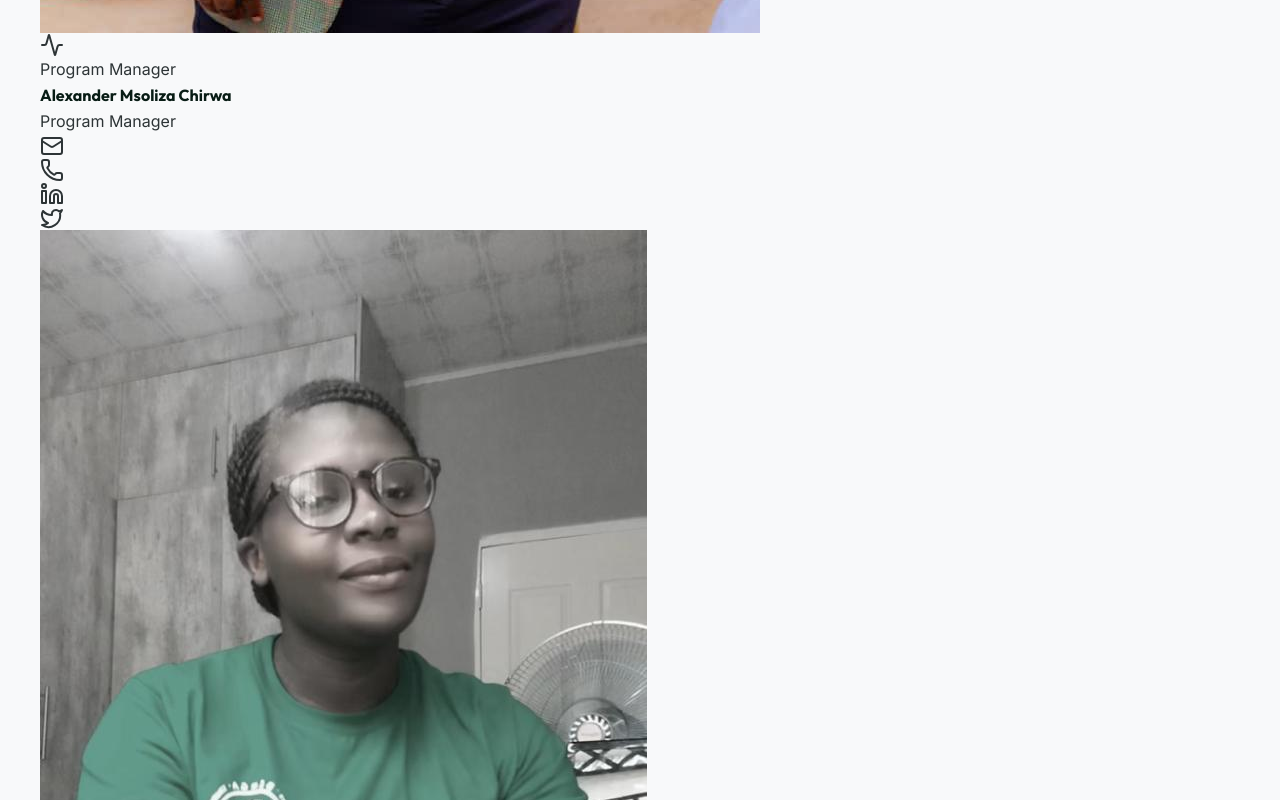
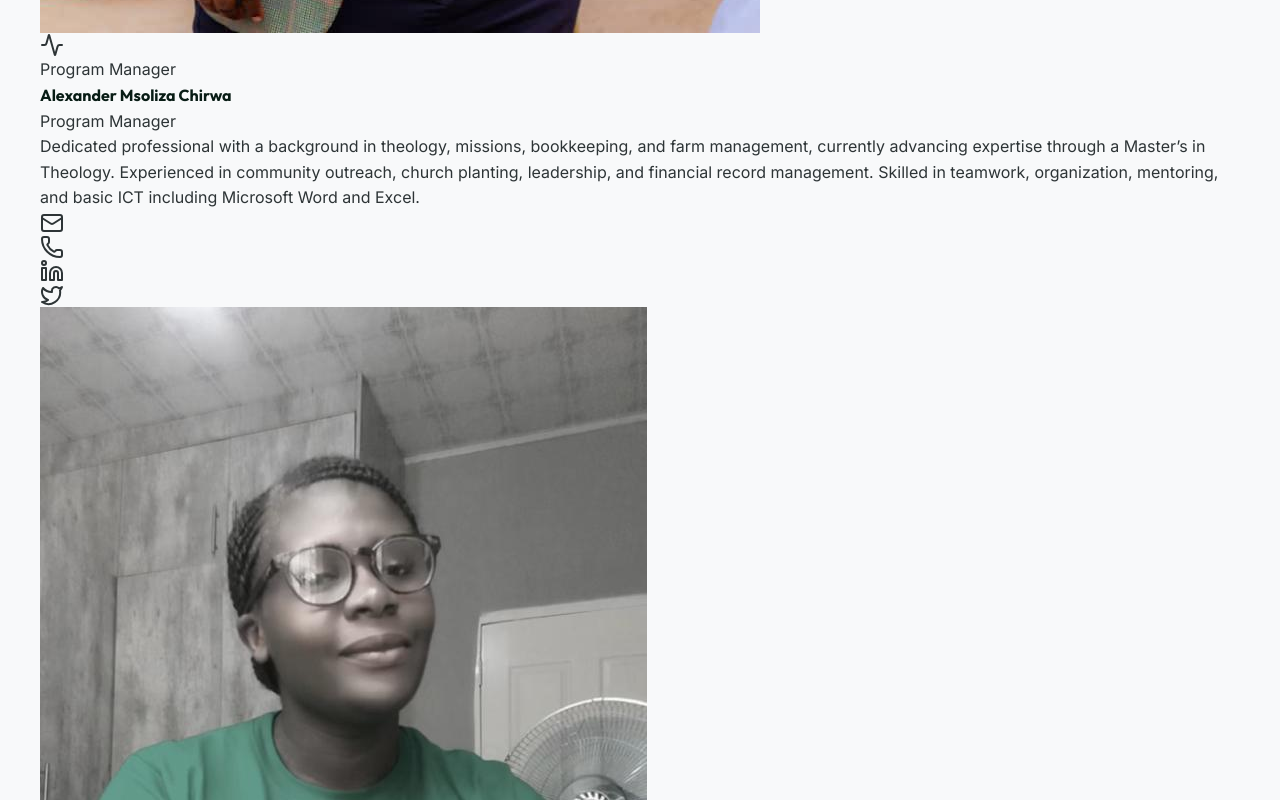
Before and after one commit to ronaldstech/odec, a React (Vite) app: page /about in a window 1280 px wide. Shown: the part 7700-8500 px from the top of the page. Built offline with nearby package versions, Linux system fonts and the light colour scheme.

Commit message:
added bio for mwawi and andrew

```diff
--- a/src/pages/About.jsx
+++ b/src/pages/About.jsx
@@ -191,6 +191,7 @@ const About = () => {
                                 role: 'Program Manager',
                                 name: "Alexander Msoliza Chirwa",
                                 image: "msoliza.jpeg",
+                                bio: "Dedicated professional with a background in theology, missions, bookkeeping, and farm management, currently advancing expertise through a Master’s in Theology. Experienced in community outreach, church planting, leadership, and financial record management. Skilled in teamwork, organization, mentoring, and basic ICT including Microsoft Word and Excel.",
                                 icon: <Activity className="w-5 h-5" />,
                                 contacts: { email: "#", phone: "#", linkedin: "#", twitter: "#" }
                             },
@@ -198,6 +199,7 @@ const About = () => {
                                 role: 'Finance Officer',
                                 name: "MWAWI SOPHIE CHIRWA",
                                 image: "mwawi.jpeg",
+                                bio: "Dedicated professional with a background in theology, missions, bookkeeping, and farm management. Experienced in community outreach, church planting, leadership, and financial record management. Skilled in teamwork, organization, and basic ICT including Microsoft Word and Excel.",
                                 icon: <TrendingUp className="w-5 h-5" />,
                                 contacts: { email: "#", phone: "#", linkedin: "#", twitter: "#" }
                             },
```
